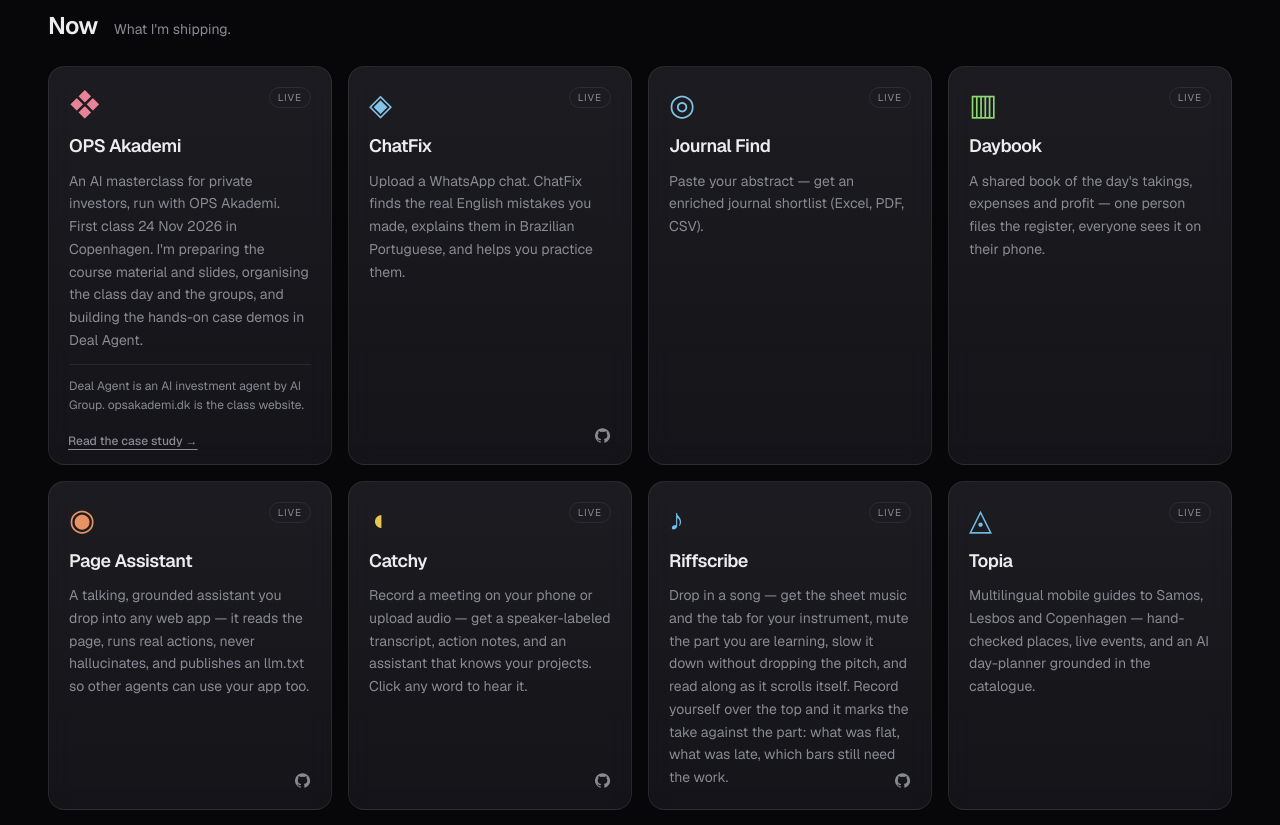
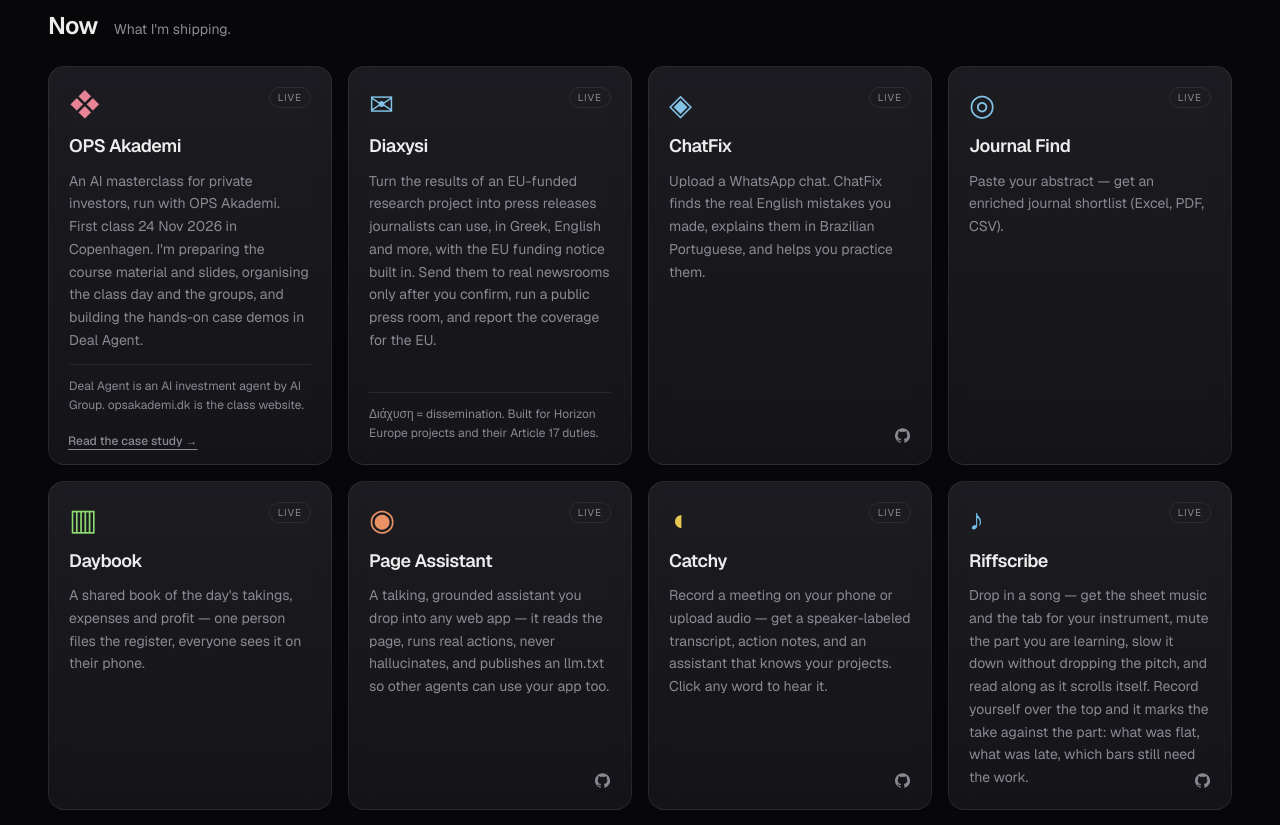
Before and after one commit to philipposk/6x7.gr, a Next.js app: page / in a window 1280 px wide. Shown: the part 940-1765 px from the top of the page. Built offline with nearby package versions, Linux system fonts and the light colour scheme; no server answers.

Commit message:
Add Diaxysi card (pending live URL)

```diff
--- a/src/data/projects.ts
+++ b/src/data/projects.ts
@@ -48,6 +48,18 @@ export const GROUPS: { id: ProjectGroup; label: string; blurb: string }[] = [
 export const PROJECTS: Project[] = [
   // Now — explicit rank order
   {
+    slug: "diaxysi",
+    name: "Diaxysi",
+    tagline:
+      "Turn the results of an EU-funded research project into press releases journalists can use, in Greek, English and more, with the EU funding notice built in. Send them to real newsrooms only after you confirm, run a public press room, and report the coverage for the EU.",
+    group: "headline",
+    status: "live",
+    rank: 1,
+    live: "https://diaxysi.6x7.gr",
+    glyph: "✉",
+    note: "Διάχυση = dissemination. Built for Horizon Europe projects and their Article 17 duties.",
+  },
+  {
     slug: "ops-akademi",
     name: "OPS Akademi",
     tagline:
@@ -70,7 +82,7 @@ export const PROJECTS: Project[] = [
     live: "https://j-dag.6x7.gr",
     glyph: "✦",
     note: "Copenhagen’s Christmas beer tradition, explained. 18+ · Drink responsibly.",
-    rank: 8,
+    rank: 9,
   },
   {
     slug: "chatfix",
@@ -79,7 +91,7 @@ export const PROJECTS: Project[] = [
       "Upload a WhatsApp chat. ChatFix finds the real English mistakes you made, explains them in Brazilian Portuguese, and helps you practice them.",
     group: "headline",
     status: "live",
-    rank: 1,
+    rank: 2,
     live: "https://chatfix.6x7.gr",
     repo: "https://github.com/philipposk/babi-english",
     glyph: "◈",
@@ -90,7 +102,7 @@ export const PROJECTS: Project[] = [
     tagline: "Paste your abstract — get an enriched journal shortlist (Excel, PDF, CSV).",
     group: "headline",
     status: "live",
-    rank: 2,
+    rank: 3,
     live: "https://journal-find.6x7.gr",
     glyph: "◎",
   },
@@ -101,7 +113,7 @@ export const PROJECTS: Project[] = [
       "A shared book of the day's takings, expenses and profit — one person files the register, everyone sees it on their phone.",
     group: "headline",
     status: "live",
-    rank: 3,
+    rank: 4,
     live: "https://daybook.6x7.gr",
     glyph: "▥",
   },
@@ -112,7 +124,7 @@ export const PROJECTS: Project[] = [
       "A talking, grounded assistant you drop into any web app — it reads the page, runs real actions, never hallucinates, and publishes an llm.txt so other agents can use your app too.",
     group: "headline",
     status: "live",
-    rank: 4,
+    rank: 5,
     live: "https://pageassistant.6x7.gr",
     repo: "https://github.com/philipposk/page-assistant",
     glyph: "◉",
@@ -124,7 +136,7 @@ export const PROJECTS: Project[] = [
       "Record a meeting on your phone or upload audio — get a speaker-labeled transcript, action notes, and an assistant that knows your projects. Click any word to hear it.",
     group: "headline",
     status: "live",
-    rank: 5,
+    rank: 6,
     live: "https://catchy.6x7.gr",
     repo: "https://github.com/philipposk/catchy",
     glyph: "◖",
@@ -136,7 +148,7 @@ export const PROJECTS: Project[] = [
       "Drop in a song — get the sheet music and the tab for your instrument, mute the part you are learning, slow it down without dropping the pitch, and read along as it scrolls itself. Record yourself over the top and it marks the take against the part: what was flat, what was late, which bars still need the work.",
     group: "headline",
     status: "live",
-    rank: 6,
+    rank: 7,
     live: "https://riffscribe.6x7.gr",
     repo: "https://github.com/philipposk/riffscribe",
     glyph: "♪",
@@ -148,7 +160,7 @@ export const PROJECTS: Project[] = [
       "Multilingual mobile guides to Samos, Lesbos and Copenhagen — hand-checked places, live events, and an AI day-planner grounded in the catalogue.",
     group: "headline",
     status: "live",
-    rank: 7,
+    rank: 8,
     live: "https://topia.6x7.gr",
     glyph: "◬",
   },
```
